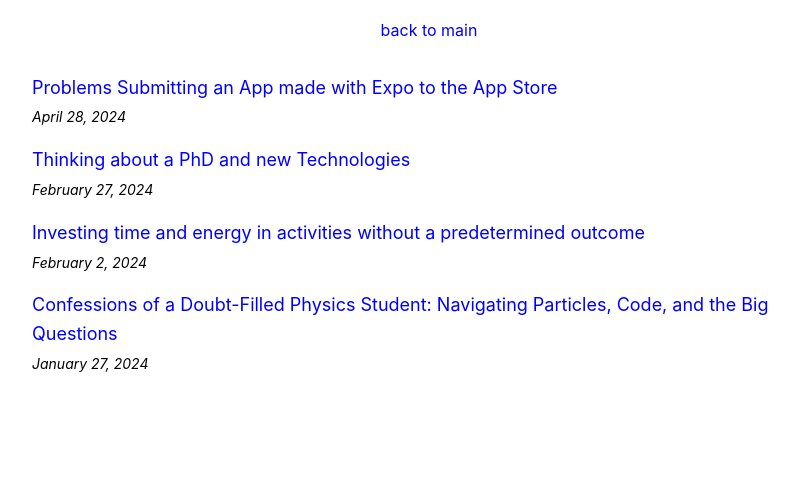
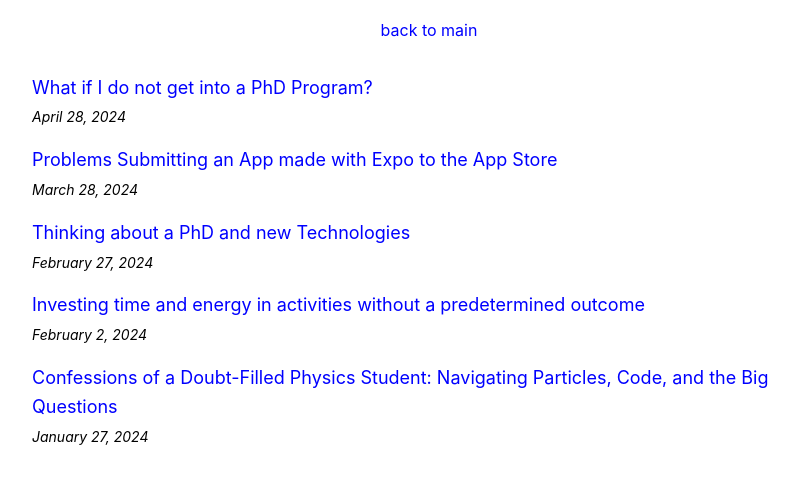
Before and after one commit to Player-i/portfolio-v1, a plain HTML site: page blogs.html in a window 1280 px wide. Shown: the part 96-580 px from the top of the page, without its empty margins (211-1010 px from the left). Drawn offline with Linux system fonts and the light colour scheme.

Commit message:
added blog to blogs index

```diff
--- a/blogs.html
+++ b/blogs.html
@@ -74,8 +74,14 @@
         <tbody>
             <tr>
                 <td style="padding-top:12px">
+                    <a href="blogs/what-if-i-do-not-get-into-a-phd-program.html" class="permalink">What if I do not get into a PhD Program?</a> <br/>
+                    <span class="blog-info"><em>April 28, 2024</em></span> <br/>
+                </td>
+            </tr>
+            <tr>
+                <td style="padding-top:12px">
                     <a href="blogs/problems-submiting-expo-app-store.html" class="permalink">Problems Submitting an App made with Expo to the App Store</a> <br/>
-                    <span class="blog-info"><em>April 28, 2024</em></span> <br/>
+                    <span class="blog-info"><em>March 28, 2024</em></span> <br/>
                 </td>
             </tr>
             <tr>
```
